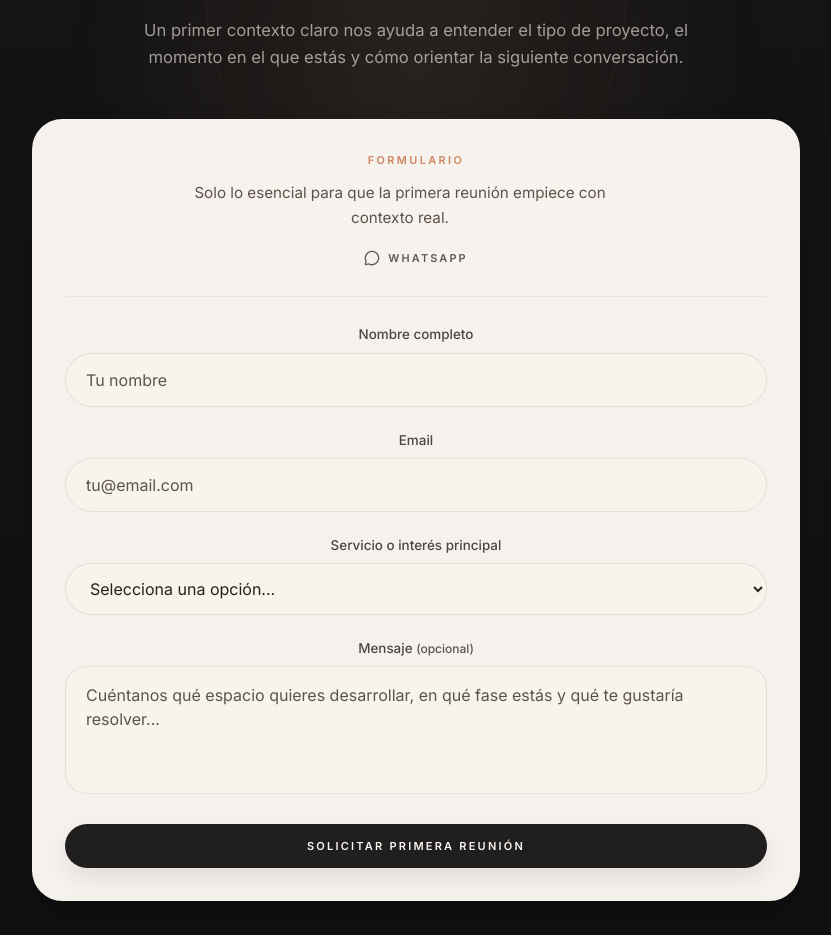
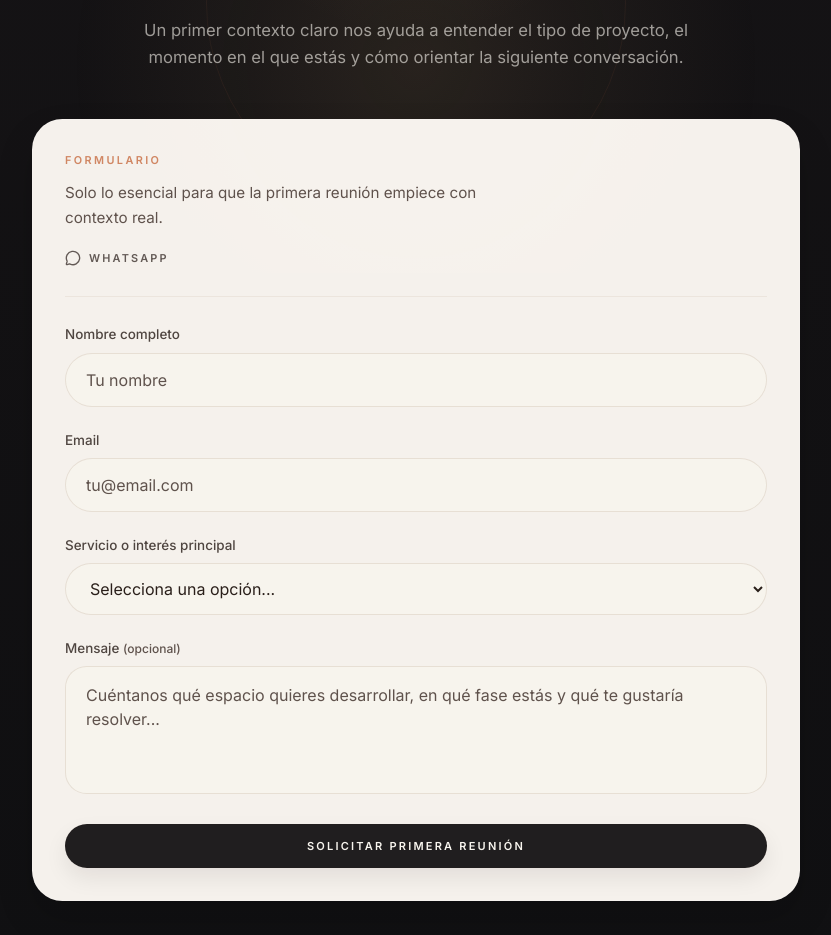
Before and after one commit to gascoantonio22-oss/arthea-studio-demo, a Next.js app: page / in a window 1280 px wide. Shown: the part 6480-7415 px from the top of the page, without its empty margins (224-1055 px from the left). Built offline with nearby package versions, Linux system fonts and the light colour scheme.

Commit message:
Left align final form content

```diff
--- a/components/landing/FinalCTA.tsx
+++ b/components/landing/FinalCTA.tsx
@@ -65,8 +65,8 @@ export function FinalCTA() {
           transition={{ duration: 0.85, delay: 0.12, ease: [0.22, 1, 0.36, 1] }}
           className="mx-auto max-w-3xl rounded-[1.9rem] border border-white/10 bg-[rgba(255,251,246,0.96)] p-7 shadow-[0_18px_36px_rgba(0,0,0,0.16)] md:p-8"
         >
-          <div className="mb-7 border-b border-border/45 pb-6 text-center">
-            <div className="mx-auto max-w-[30rem]">
+          <div className="mb-7 border-b border-border/45 pb-6 text-left">
+            <div className="max-w-[30rem]">
               <p className="text-[0.68rem] font-semibold uppercase tracking-[0.22em] text-accent/88">
                 Formulario
               </p>
@@ -86,7 +86,7 @@ export function FinalCTA() {
             </a>
           </div>
 
-          <div className="[&_label]:text-center [&_label]:text-[0.84rem] [&_label]:font-medium [&_label]:text-foreground/82 [&_p]:text-center [&_textarea]:rounded-[1.35rem] [&_textarea]:border-border/70 [&_textarea]:bg-background/80 [&_textarea]:shadow-none [&_input]:border-border/70 [&_input]:bg-background/80 [&_input]:shadow-none [&_select]:border-border/70 [&_select]:bg-background/80 [&_select]:shadow-none [&_button]:h-11 [&_button]:rounded-full [&_button]:border-foreground/12 [&_button]:bg-[rgba(23,21,22,0.96)] [&_button]:text-[0.69rem] [&_button]:tracking-[0.2em] [&_button]:shadow-[0_10px_22px_rgba(20,16,12,0.08)]">
+          <div className="[&_label]:text-[0.84rem] [&_label]:font-medium [&_label]:text-foreground/82 [&_textarea]:rounded-[1.35rem] [&_textarea]:border-border/70 [&_textarea]:bg-background/80 [&_textarea]:shadow-none [&_input]:border-border/70 [&_input]:bg-background/80 [&_input]:shadow-none [&_select]:border-border/70 [&_select]:bg-background/80 [&_select]:shadow-none [&_button]:h-11 [&_button]:rounded-full [&_button]:border-foreground/12 [&_button]:bg-[rgba(23,21,22,0.96)] [&_button]:text-[0.69rem] [&_button]:tracking-[0.2em] [&_button]:shadow-[0_10px_22px_rgba(20,16,12,0.08)]">
             <ConsultationFormContent />
           </div>
         </motion.div>
```
